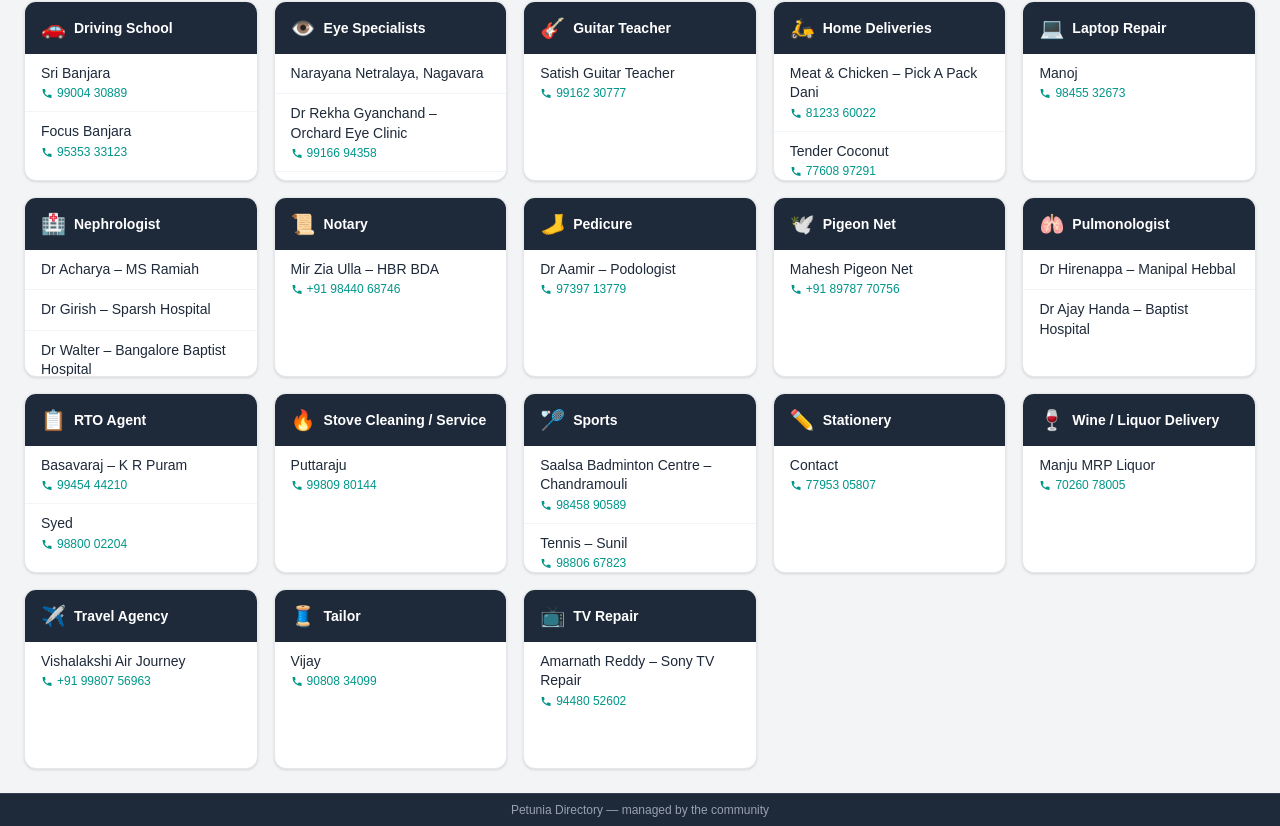
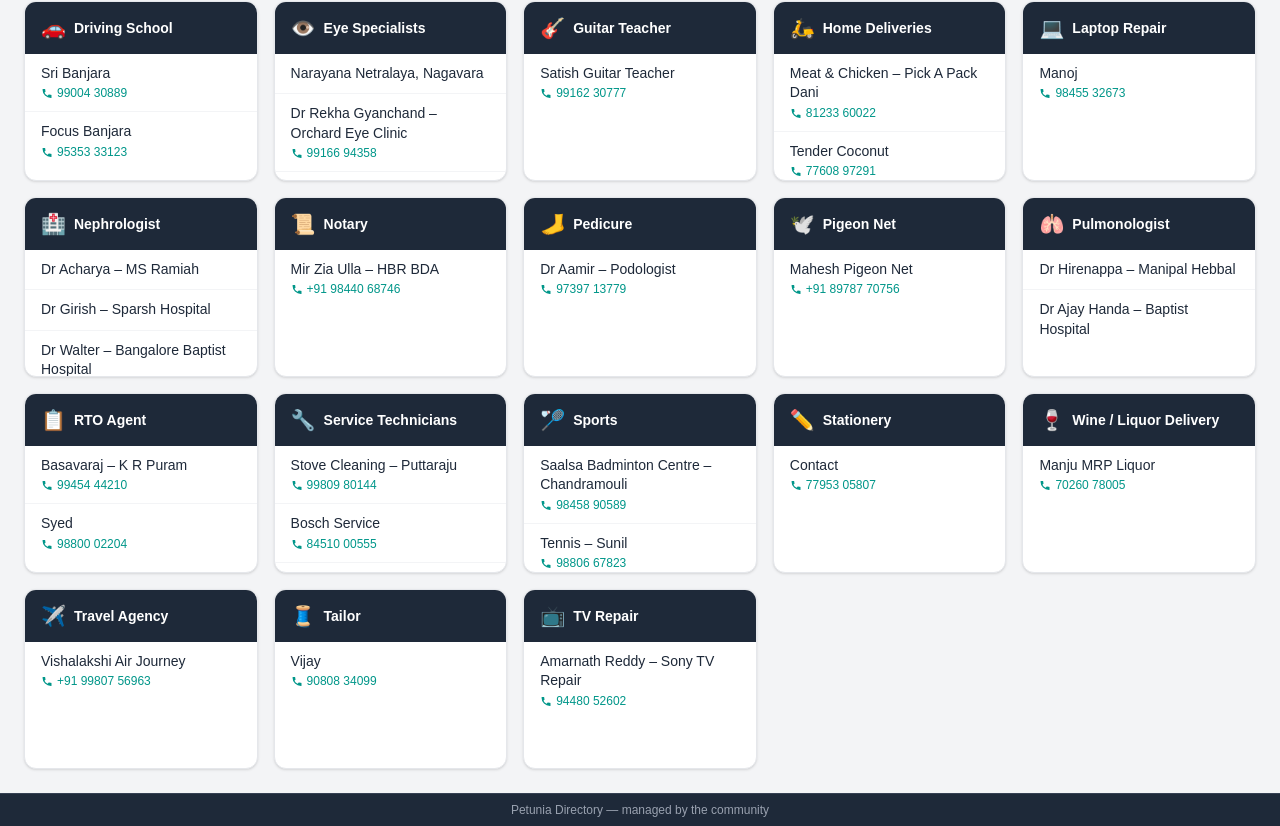
Before and after one commit to nanzwilly/petunia-directory, a Next.js app: page / in a window 1280 px wide. Shown: the part 872-1698 px from the top of the page. Built offline with nearby package versions, Linux system fonts and the light colour scheme.

Commit message:
Rename to Service Technicians; add Bosch entries
Co-Authored-By: Claude Opus 4.6 <noreply@anthropic.com>

```diff
--- a/app/page.tsx
+++ b/app/page.tsx
@@ -69,7 +69,7 @@ function categoryIcon(category: string): string {
     "RTO Agent": "📋",
     "Sports": "🏸",
     "Stationery": "✏️",
-    "Stove Cleaning / Service": "🔥",
+    "Service Technicians": "🔧",
     "Wine / Liquor Delivery": "🍷",
     "Taxi": "🚕",
     "Tailor": "🧵",
--- a/app/test/page.tsx
+++ b/app/test/page.tsx
@@ -69,7 +69,7 @@ function categoryIcon(category: string): string {
     "RTO Agent": "📋",
     "Sports": "🏸",
     "Stationery": "✏️",
-    "Stove Cleaning / Service": "🔥",
+    "Service Technicians": "🔧",
     "Wine / Liquor Delivery": "🍷",
     "Taxi": "🚕",
     "Tailor": "🧵",
--- a/data/directory.json
+++ b/data/directory.json
@@ -225,9 +225,11 @@
     ]
   },
   {
-    "category": "Stove Cleaning / Service",
+    "category": "Service Technicians",
     "entries": [
-      { "name": "Puttaraju", "phone": "99809 80144" }
+      { "name": "Stove Cleaning – Puttaraju", "phone": "99809 80144" },
+      { "name": "Bosch Service", "phone": "84510 00555" },
+      { "name": "Bosch Service – Ramesh", "phone": "96115 52928" }
     ]
   },
   {
```
